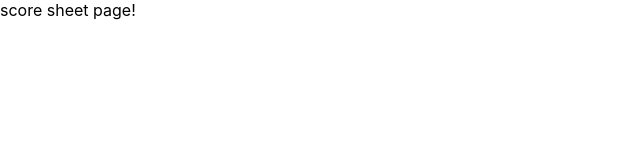
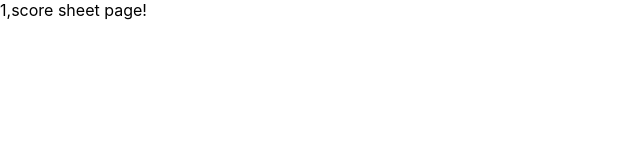
Before and after one commit to tgc624/mahjong-scoring-sheet, a React (Create React App) app: page /sheets/1 in a window 1280 px wide. Shown: the top 160 px of the page, without its empty margins (0-640 px from the left). Built offline with nearby package versions, Linux system fonts and the light colour scheme.

Commit message:
Define routeing

```diff
--- a/src/App.tsx
+++ b/src/App.tsx
@@ -1,8 +1,20 @@
 import React from "react";
 import { ScoreSheetPage } from "./pages/ScoreSheetPage";
+import { BrowserRouter, Route, Switch } from "react-router-dom";
+
+const TopPage = () => <div>top page</div>;
+const NotFoundPage = () => <div>404</div>;
 
 function App() {
-  return <ScoreSheetPage></ScoreSheetPage>;
+  return (
+    <BrowserRouter>
+      <Switch>
+        <Route path="/sheets/:sheetId" component={ScoreSheetPage} />
+        <Route path="/top" component={TopPage} />
+        <Route component={NotFoundPage} />
+      </Switch>
+    </BrowserRouter>
+  );
 }
 
 export default App;
--- a/src/pages/ScoreSheetPage.tsx
+++ b/src/pages/ScoreSheetPage.tsx
@@ -1,5 +1,7 @@
 import React from "react";
+import { useParams } from "react-router-dom";
 
 export const ScoreSheetPage = () => {
-  return <div>score sheet page!</div>;
+  const { sheetId } = useParams<{ sheetId: string }>();
+  return <div>{sheetId},score sheet page!</div>;
 };
```
